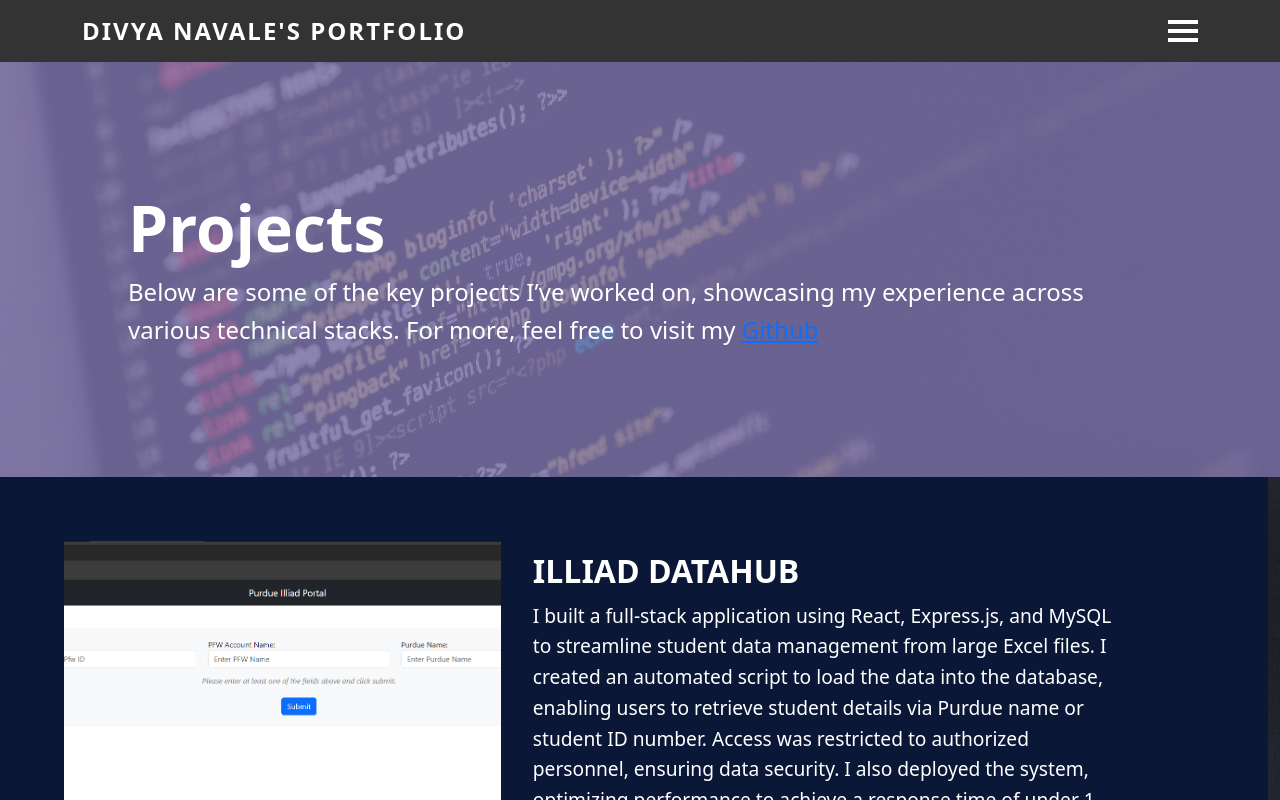
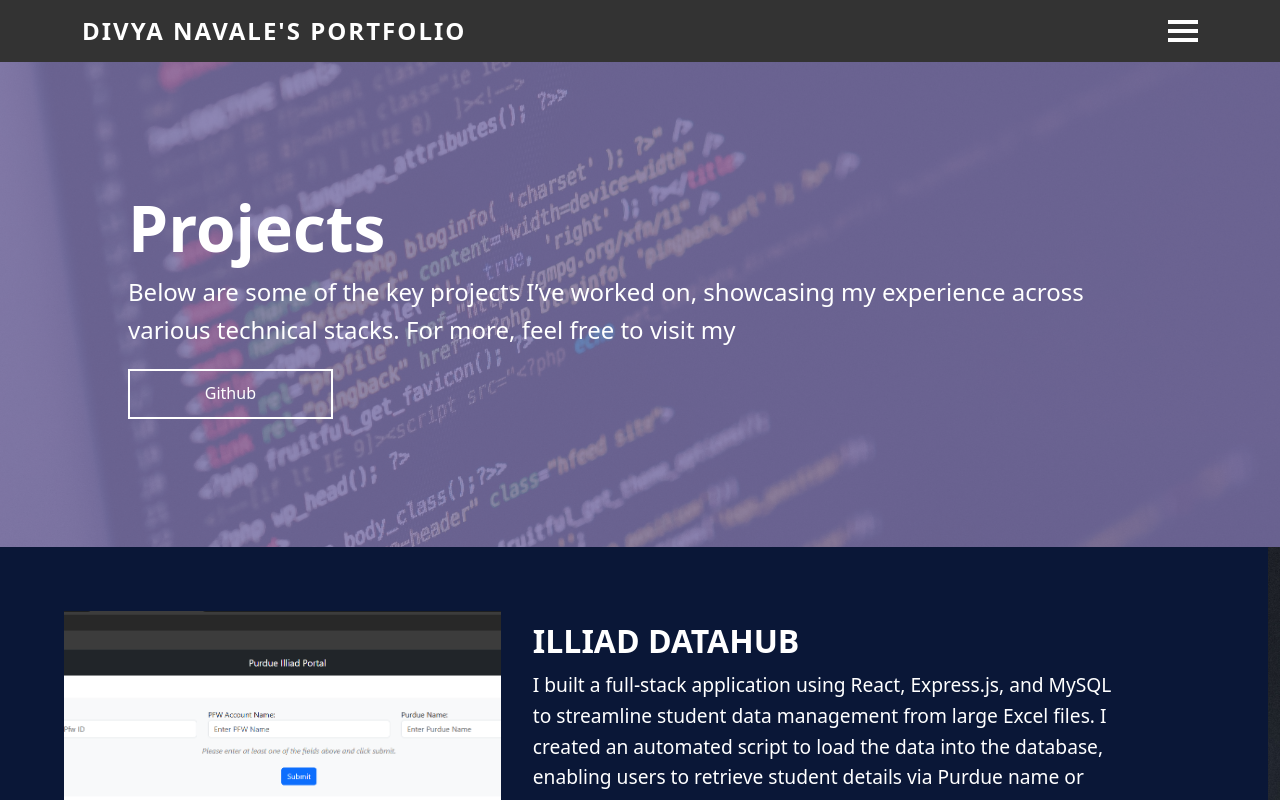
Before and after one commit to divya-navale/portfolio, a React (Create React App) app: page /projects in a window 1280 px wide. Shown: the top 800 px of the page. Built offline with nearby package versions, Linux system fonts and the light colour scheme.

Commit message:
project plans changes

```diff
--- a/src/components/Projects.jsx
+++ b/src/components/Projects.jsx
@@ -11,8 +11,8 @@ const Projects = () => {
                 <p className="underline"></p>
                 <p className="project-description">
                     Below are some of the key projects I’ve worked on, showcasing my
-                    experience across various technical stacks. For more, feel free to visit my{' '}
-                    <a href="https://github.com/divya-navale">Github</a>
+                    experience across various technical stacks. For more, feel free to visit my <br/>
+                    <a href="https://github.com/divya-navale" target="_blank" rel="noopener noreferrer" className="button">Github</a>
                 </p>
             </Col>
             <Col className="projects-row">
--- a/src/css/Projects.css
+++ b/src/css/Projects.css
@@ -29,6 +29,18 @@
   font-weight: normal;
   line-height: 1.6;
   margin: 0 auto;
+}
+.project-heading .button {
+  margin-top: 20px;
+  width: 20%;
+  border: 2px solid white;
+  text-align: center;
+  text-decoration: none;
+  color: white;
+  padding: 10px 20px;
+  font-size: 16px;
+  display: inline-block;
+  transition: background-color 0.3s ease;
 }
 
 .projects-row {
--- a/src/css/Projects.scss
+++ b/src/css/Projects.scss
@@ -31,6 +31,19 @@
         font-weight: normal;
         line-height: 1.6;
         margin: 0 auto;
+    }
+
+    .button {
+        margin-top: 20px;
+        width: 20%;
+        border: 2px solid white;
+        text-align: center;
+        text-decoration: none;
+        color: white;
+        padding: 10px 20px;
+        font-size: 16px;
+        display: inline-block;
+        transition: background-color 0.3s ease;
     }
 }
 
```
Also changed, not shown: 1 other file (tests, documents, lock files or other folders).
